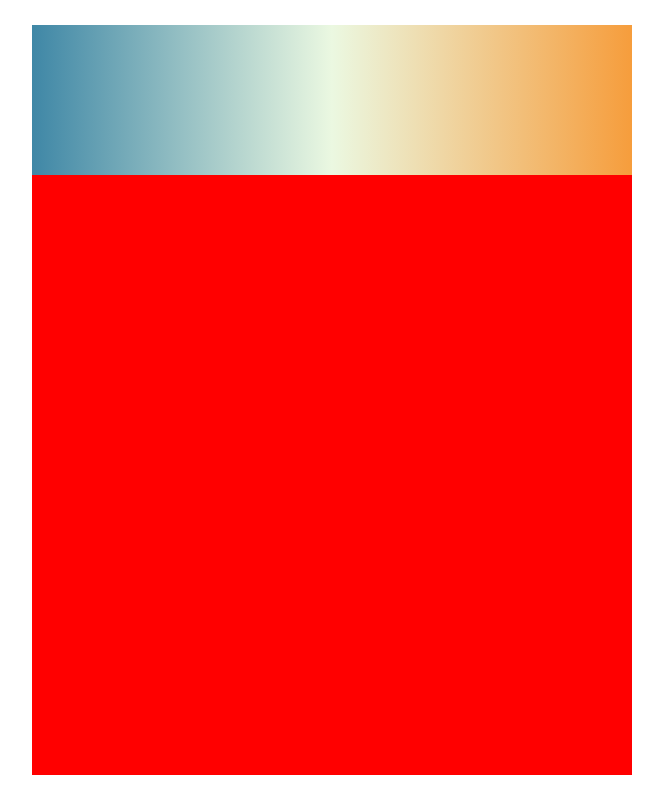
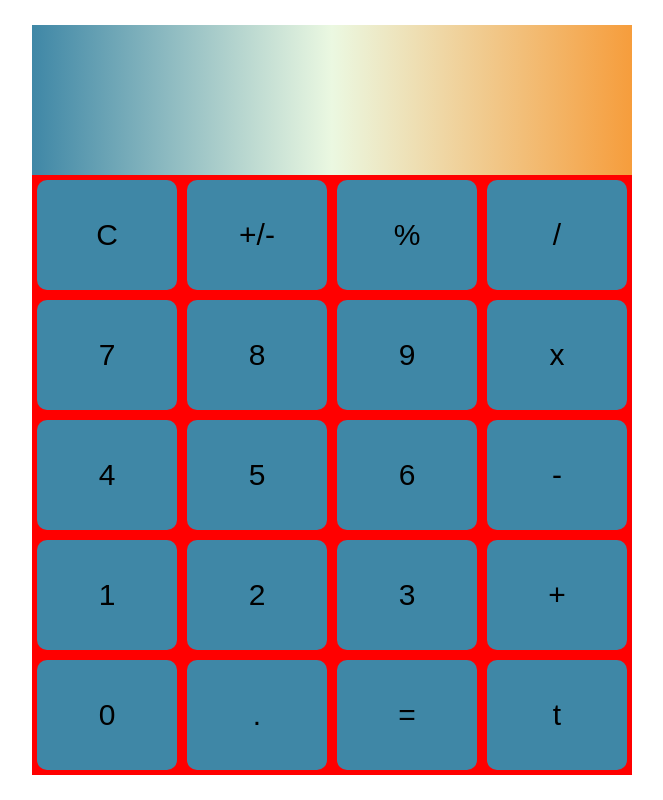
Before and after one commit to Philip748/react-calculator, a React (Create React App) app: page / in a window 1280 px wide. Shown: the whole page, without its empty margins (308-971 px from the left). Built offline with nearby package versions, Linux system fonts and the light colour scheme.

Commit message:
Basic css aditions

```diff
--- a/src/App.js
+++ b/src/App.js
@@ -4,9 +4,26 @@ function App() {
   return (
     <div className="container">
       <div className="flex-grid">
-        <div className="col"></div>
-        <div className="col"></div>
-        <div className="col"></div>
+        <button className="button-class">C</button>
+        <button className="button-class">+/-</button>
+        <button className="button-class">%</button>
+        <button className="button-class">/</button>
+        <button className="button-class">7</button>
+        <button className="button-class">8</button>
+        <button className="button-class">9</button>
+        <button className="button-class">x</button>
+        <button className="button-class">4</button>
+        <button className="button-class">5</button>
+        <button className="button-class">6</button>
+        <button className="button-class">-</button>
+        <button className="button-class">1</button>
+        <button className="button-class">2</button>
+        <button className="button-class">3</button>
+        <button className="button-class">+</button>
+        <button className="button-class">0</button>
+        <button className="button-class">.</button>
+        <button className="button-class">=</button>
+        <button className="button-class">t</button>
       </div>
     </div>
   );
--- a/src/style.css
+++ b/src/style.css
@@ -25,4 +25,19 @@
     aspect-ratio: 1 / 1;
     position: absolute;
     bottom: 0px;
+    display: grid;
+    grid-template-columns: repeat(4, 25%);
 }
+
+.button-class{
+    margin: 5px;
+    border-radius: 10px;
+    border: none;
+    font-size: 30px;
+    font-family: Arial, Helvetica, sans-serif;
+    background-color: #3f87a6;
+}
+
+.button-class:hover {
+    outline: solid 3px #f69d3c;
+}
```
